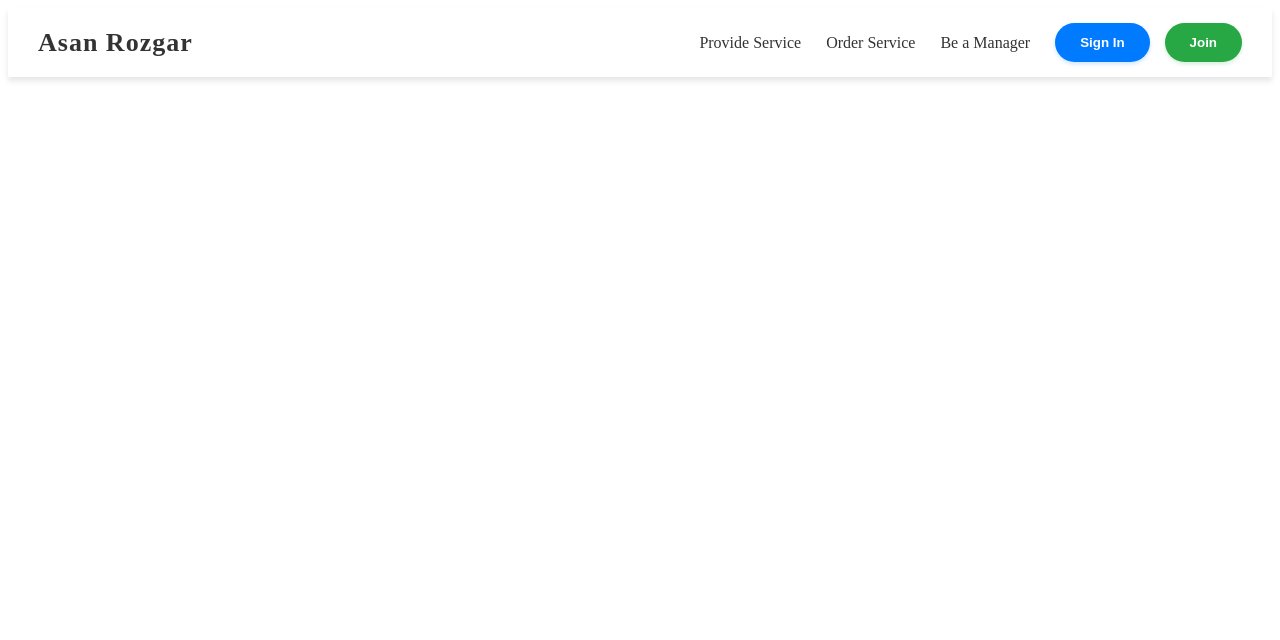
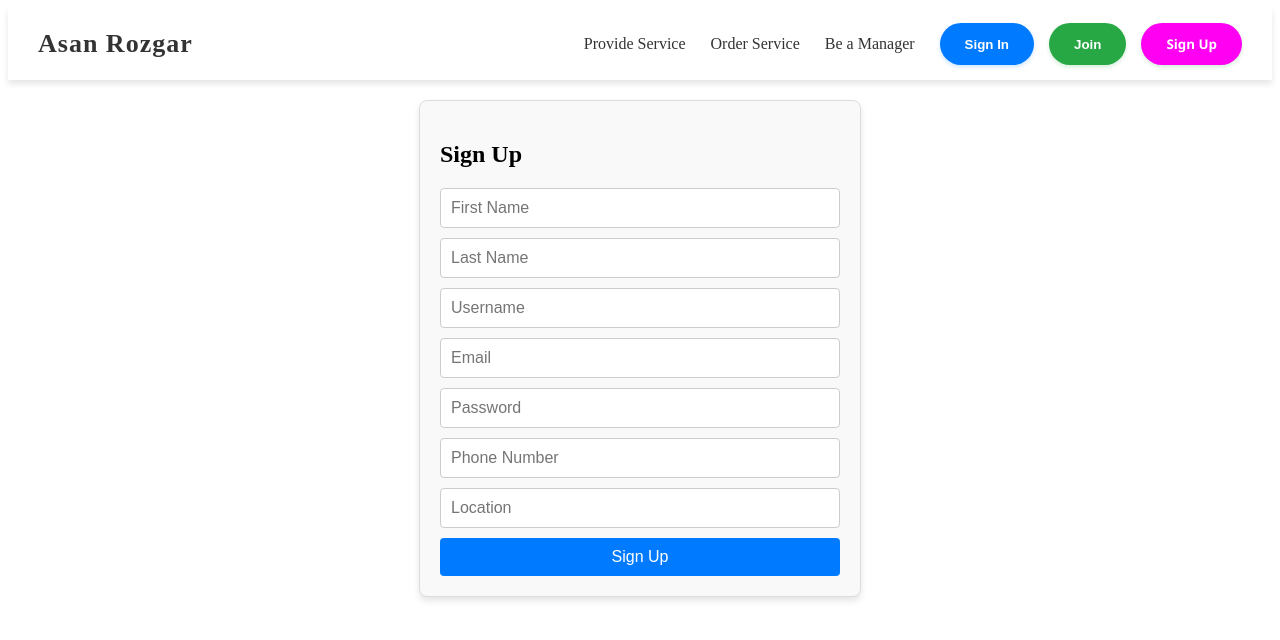
Before and after one commit to awais1019/Asan-Amdan, a React (Create React App) app in the folder client/: page /signup in a window 1280 px wide. Shown: the top 640 px of the page. Built offline with nearby package versions, Linux system fonts and the light colour scheme.

Commit message:
made sign up

```diff
--- a/client/package.json
+++ b/client/package.json
@@ -3,6 +3,7 @@
   "version": "0.1.0",
   "private": true,
   "dependencies": {
+    "axios": "^1.7.9",
     "cra-template": "1.2.0",
     "postcss": "^8.4.49",
     "react": "^19.0.0",
--- a/client/src/App.jsx
+++ b/client/src/App.jsx
@@ -4,6 +4,7 @@ import Navbar from './components/NavbarComponents/Navbar';
 import HomePage from './Pages/HomePage';
 import { links } from './data/links';
 import { buttons } from './data/links';
+import SignUp from './components/AuthenticationComponents/UserSignUp';
 
 const App = () => {
   return (
@@ -19,6 +20,7 @@ const App = () => {
 
       <Routes>
         <Route path="/" element={<HomePage />} />
+        <Route path="/signup" element={<SignUp />} /> {/* Sign Up Route */}
       </Routes>
     </>
   );
--- /dev/null
+++ b/client/src/components/AuthenticationComponents/UserSignUp.jsx
@@ -0,0 +1,115 @@
+import React, { useState } from "react";
+import axios from "axios";
+import "../styles/Authentication/UserSignUp.css";
+
+const SignUp = () => {
+    const [formData, setFormData] = useState({
+        email: "",
+        password: "",
+        firstName: "",
+        lastName: "",
+        userName: "",
+        phoneNumber: "",
+        location: "",
+    });
+
+    const [error, setError] = useState("");
+    const [success, setSuccess] = useState("");
+
+    const handleChange = (e) => {
+        const { name, value } = e.target;
+        setFormData({
+            ...formData,
+            [name]: value,
+        });
+    };
+
+    const handleSubmit = async (e) => {
+        e.preventDefault();
+        try {
+            const response = await axios.post("http://localhost:4000/api/v1/auth/register", formData);
+            setSuccess("Sign-up successful! Please log in.");
+            setError("");
+            setFormData({
+                email: "",
+                password: "",
+                firstName: "",
+                lastName: "",
+                userName: "",
+                phoneNumber: "",
+                location: "",
+            });
+        } catch (err) {
+            setError(err.response?.data?.message || "Sign-up failed. Please try again.");
+            setSuccess("");
+        }
+    };
+
+    return (
+        <div className="signup-container">
+            <h2>Sign Up</h2>
+            <form onSubmit={handleSubmit} className="signup-form">
+                {error && <p className="error">{error}</p>}
+                {success && <p className="success">{success}</p>}
+                <input
+                    type="text"
+                    name="firstName"
+                    placeholder="First Name"
+                    value={formData.firstName}
+                    onChange={handleChange}
+                    required
+                />
+                <input
+                    type="text"
+                    name="lastName"
+                    placeholder="Last Name"
+                    value={formData.lastName}
+                    onChange={handleChange}
+                    required
+                />
+                <input
+                    type="text"
+                    name="userName"
+                    placeholder="Username"
+                    value={formData.userName}
+                    onChange={handleChange}
+                    required
+                />
+                <input
+                    type="email"
+                    name="email"
+                    placeholder="Email"
+                    value={formData.email}
+                    onChange={handleChange}
+                    required
+                />
+                <input
+                    type="password"
+                    name="password"
+                    placeholder="Password"
+                    value={formData.password}
+                    onChange={handleChange}
+                    required
+                />
+                <input
+                    type="text"
+                    name="phoneNumber"
+                    placeholder="Phone Number"
+                    value={formData.phoneNumber}
+                    onChange={handleChange}
+                    required
+                />
+                <input
+                    type="text"
+                    name="location"
+                    placeholder="Location"
+                    value={formData.location}
+                    onChange={handleChange}
+                />
+                <button type="submit">Sign Up</button>
+            </form>
+        </div>
+    );
+};
+
+export default SignUp;
--- a/client/src/components/NavbarComponents/Navbar.jsx
+++ b/client/src/components/NavbarComponents/Navbar.jsx
@@ -22,9 +22,13 @@ const Navbar = ({ logoText, logoHref, links, buttons }) => {
                             text={button.text}
                             onClick={button.onClick}
                             className={button.className}
+                            to = {button.to}
                         />
                     ))}
+
                 </div>
+
+
             </div>
         </nav>
     );
--- a/client/src/components/NavbarComponents/NavbarButton.jsx
+++ b/client/src/components/NavbarComponents/NavbarButton.jsx
@@ -1,6 +1,17 @@
 import React from 'react';
+import { Link } from 'react-router-dom'; // Import Link for navigation
 
-const NavbarButton = ({ text, onClick, className }) => {
+const NavbarButtonLink = ({ text, onClick, className, to }) => {
+    if (to) {
+        // If a 'to' prop is provided, use Link for navigation
+        return (
+            <Link to={to} className={`btn ${className}`}>
+                {text}
+            </Link>
+        );
+    }
+
+    // Otherwise, render a regular button with onClick
     return (
         <button className={`btn ${className}`} onClick={onClick}>
             {text}
@@ -8,4 +19,4 @@ const NavbarButton = ({ text, onClick, className }) => {
     );
 };
 
-export default NavbarButton;
+export default NavbarButtonLink;
--- /dev/null
+++ b/client/src/components/styles/Authentication/UserSignUp.css
@@ -0,0 +1,47 @@
+.signup-container {
+    max-width: 400px;
+    margin: auto;
+    margin-top: 20px;
+    padding: 20px;
+    border: 1px solid #ddd;
+    border-radius: 8px;
+    background-color: #f9f9f9;
+    box-shadow: 0 4px 6px rgba(0, 0, 0, 0.1);
+}
+
+.signup-form {
+    display: flex;
+    flex-direction: column;
+}
+
+.signup-form input {
+    margin-bottom: 10px;
+    padding: 10px;
+    font-size: 16px;
+    border: 1px solid #ccc;
+    border-radius: 4px;
+}
+
+.signup-form button {
+    padding: 10px;
+    font-size: 16px;
+    color: #fff;
+    background-color: #007bff;
+    border: none;
+    border-radius: 4px;
+    cursor: pointer;
+}
+
+.signup-form button:hover {
+    background-color: #0056b3;
+}
+
+.error {
+    color: red;
+    margin-bottom: 10px;
+}
+
+.success {
+    color: green;
+    margin-bottom: 10px;
+}
--- a/client/src/components/styles/Navbar.css
+++ b/client/src/components/styles/Navbar.css
@@ -88,3 +88,16 @@
     background-color: #218838;
     transform: translateY(-2px);
 }
+.btn-sign-up {
+    font-size: smaller;
+    background-color: #ff00f2;
+    color: #ffffff;
+    box-shadow: 0 2px 4px rgba(40, 167, 69, 0.2);
+    text-decoration: none;
+    font-family: 'Segoe UI', Tahoma, Geneva, Verdana, sans-serif
+}
+
+.btn-sign-up:hover {
+    background-color: #ff2fd2;
+    transform: translateY(-2px);
+}
--- a/client/src/data/links.js
+++ b/client/src/data/links.js
@@ -7,4 +7,5 @@ export const links = [
   export const buttons = [
     { text: "Sign In", className: "btn-primary", onClick: () => console.log("Sign In clicked") },
     { text: "Join", className: "btn-success", onClick: () => console.log("Join clicked") },
+    { text: "Sign Up", className: "btn-sign-up", to: "/signup" },
   ];
```
Also changed, not shown: 1 other file (tests, documents, lock files or other folders).
